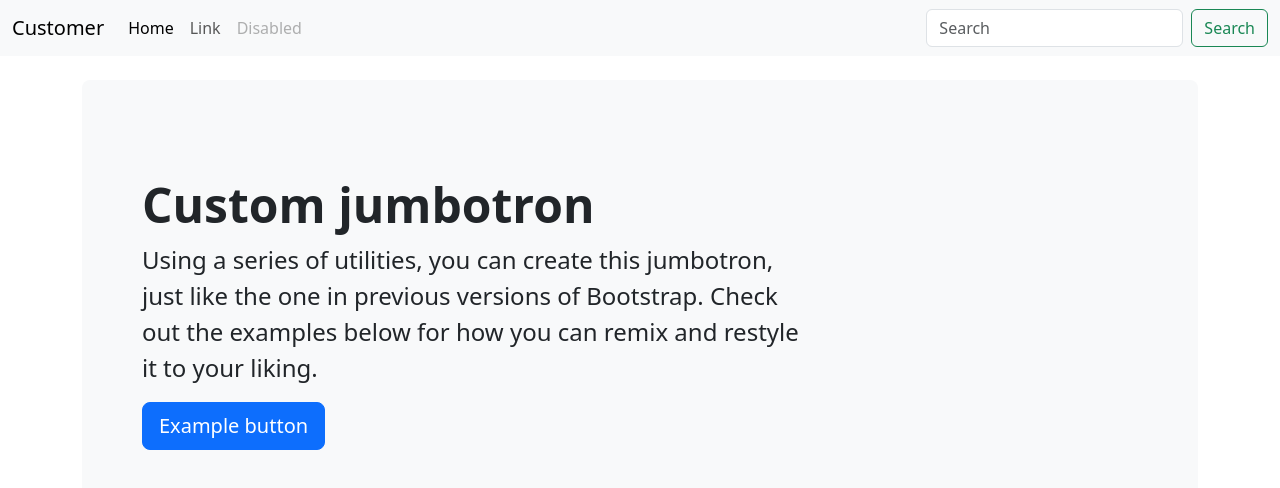
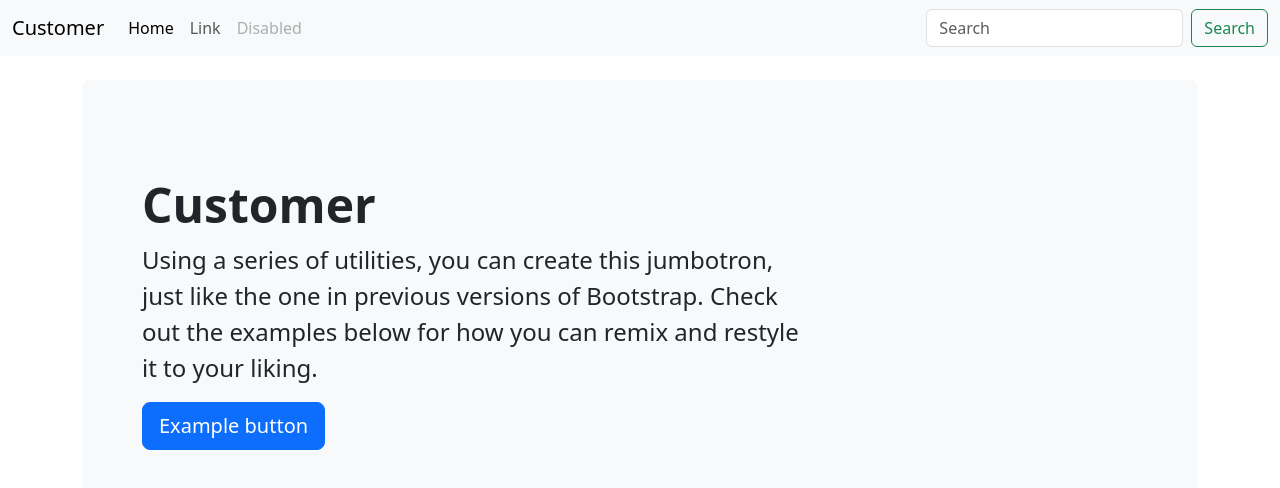
Before and after one commit to ionicerp/customer_fe_angular, an Angular app: page / in a window 1280 px wide. Shown: the top 488 px of the page. Built offline with nearby package versions, Linux system fonts and the light colour scheme.

Commit message:
Test on deployment always pull new images

```diff
--- a/src/app/app.component.html
+++ b/src/app/app.component.html
@@ -31,7 +31,7 @@
 
   <div class="p-5 mb-4 bg-body-tertiary rounded-3">
     <div class="container-fluid py-5">
-      <h1 class="display-5 fw-bold">Custom jumbotron</h1>
+      <h1 class="display-5 fw-bold">Customer</h1>
       <p class="col-md-8 fs-4">Using a series of utilities, you can create this jumbotron, just like the one in previous
         versions of Bootstrap. Check out the examples below for how you can remix and restyle it to your liking.</p>
       <button class="btn btn-primary btn-lg" type="button">Example button</button>
```
